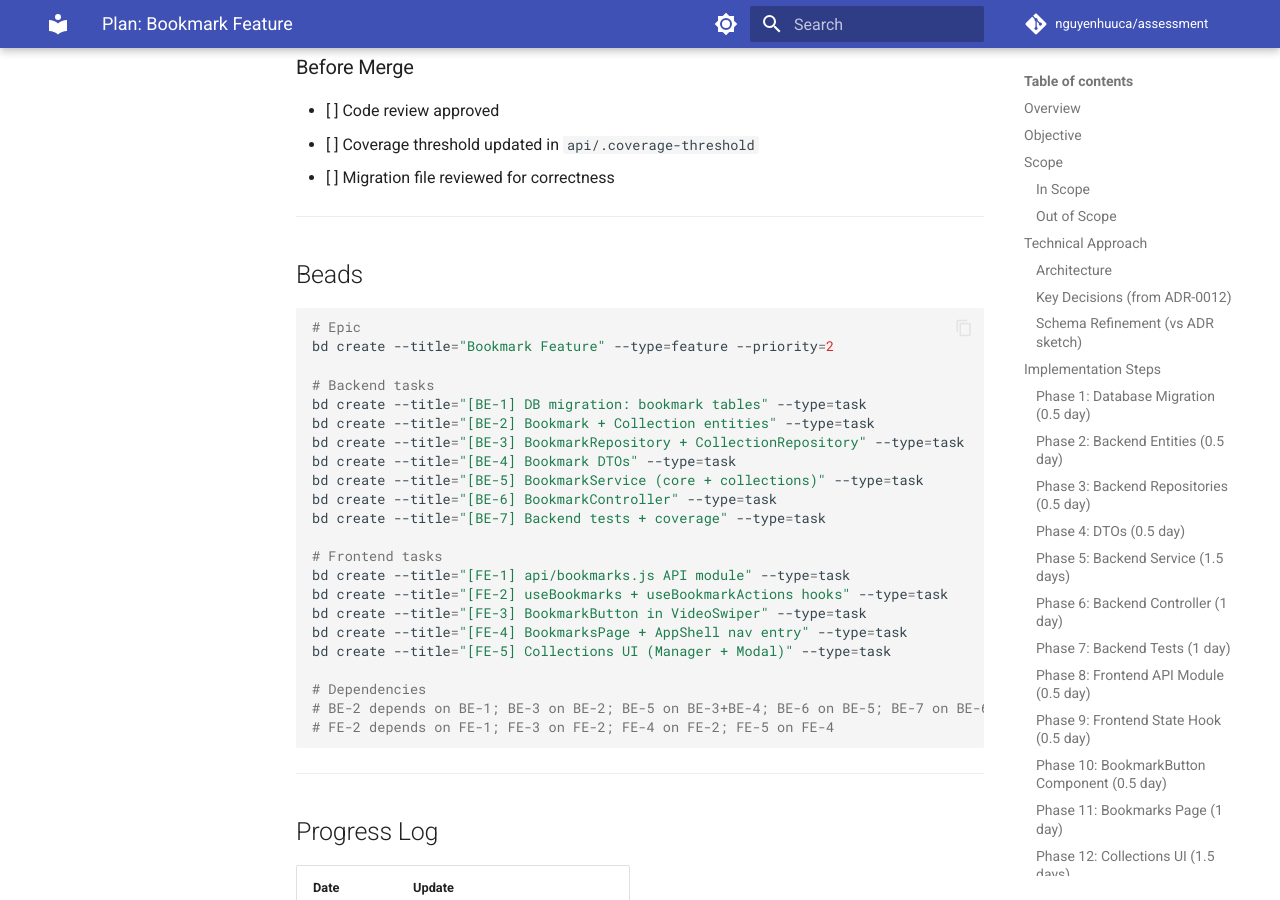
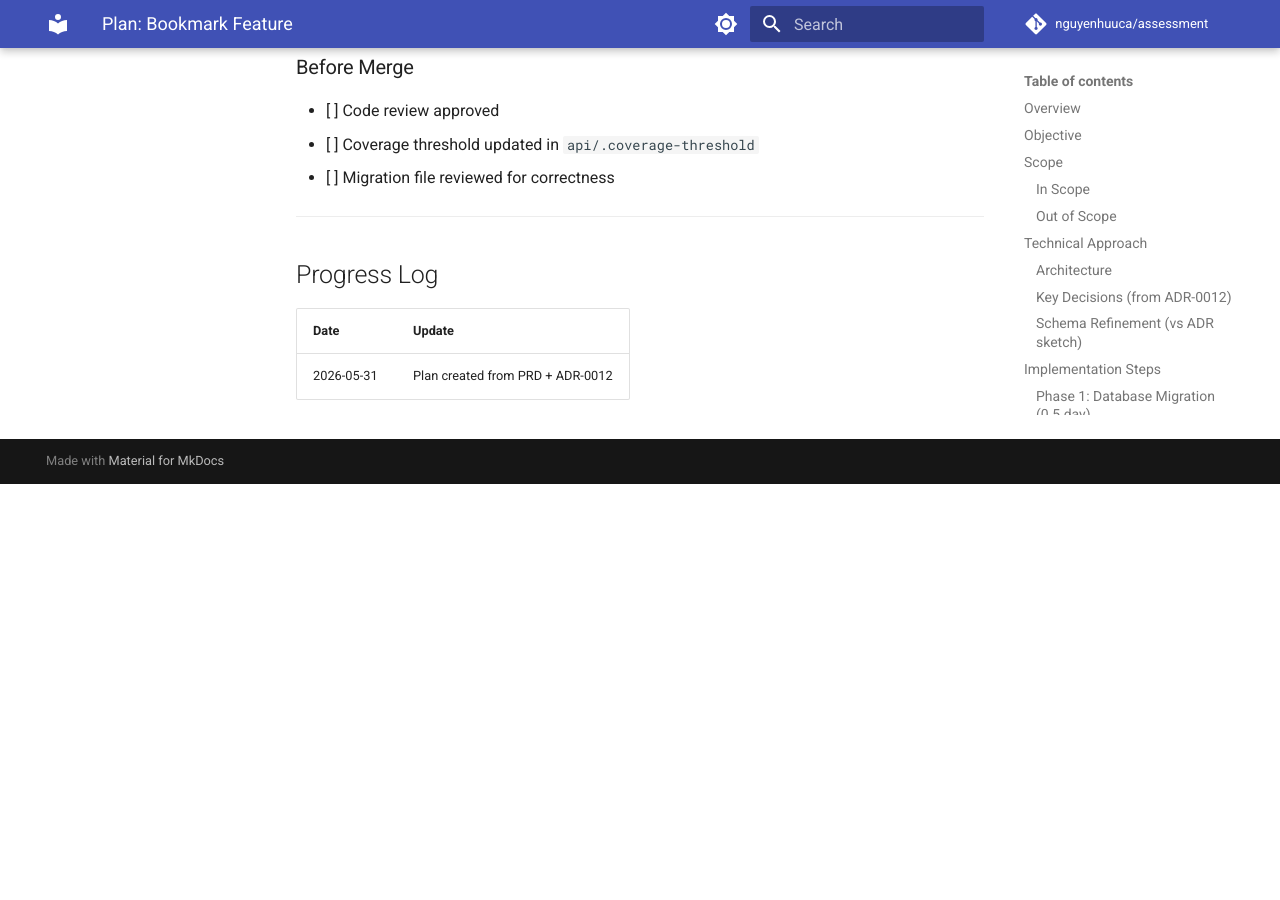
Before and after one commit to nguyenhuuca/assessment, an MkDocs documentation site: the page built from docs/plans/plan-bookmark-feature.md, in a window 1280 px wide and 900 px high, scrolled down 15769 px. Built offline with MkDocs 1.6.1 and Material for MkDocs 9.7.7, drawn with Linux system fonts in a browser that asks for light colours; comment, search, counter and statistics services are not loaded; after the commit the page ends 16253 px from its top, so only the background shows below that.

Commit message:
docs: remove Beads references from flow doc and bookmark plan
Co-Authored-By: Claude Sonnet 4.6 <noreply@anthropic.com>

````diff
--- a/docs/plans/plan-bookmark-feature.md
+++ b/docs/plans/plan-bookmark-feature.md
@@ -587,35 +587,6 @@ Frontend Phase 8 can start once the API contract is finalised (after Phase 6).
 
 ---
 
-## Beads
-
-```bash
-# Epic
-bd create --title="Bookmark Feature" --type=feature --priority=2
-
-# Backend tasks
-bd create --title="[BE-1] DB migration: bookmark tables" --type=task
-bd create --title="[BE-2] Bookmark + Collection entities" --type=task
-bd create --title="[BE-3] BookmarkRepository + CollectionRepository" --type=task
-bd create --title="[BE-4] Bookmark DTOs" --type=task
-bd create --title="[BE-5] BookmarkService (core + collections)" --type=task
-bd create --title="[BE-6] BookmarkController" --type=task
-bd create --title="[BE-7] Backend tests + coverage" --type=task
-
-# Frontend tasks
-bd create --title="[FE-1] api/bookmarks.js API module" --type=task
-bd create --title="[FE-2] useBookmarks + useBookmarkActions hooks" --type=task
-bd create --title="[FE-3] BookmarkButton in VideoSwiper" --type=task
-bd create --title="[FE-4] BookmarksPage + AppShell nav entry" --type=task
-bd create --title="[FE-5] Collections UI (Manager + Modal)" --type=task
-
-# Dependencies
-# BE-2 depends on BE-1; BE-3 on BE-2; BE-5 on BE-3+BE-4; BE-6 on BE-5; BE-7 on BE-6
-# FE-2 depends on FE-1; FE-3 on FE-2; FE-4 on FE-2; FE-5 on FE-4
-```
-
----
-
 ## Progress Log
 
 | Date | Update |
````
Also changed, not shown: docs/flow-scope-to-implement.md (+6 -8 lines).
